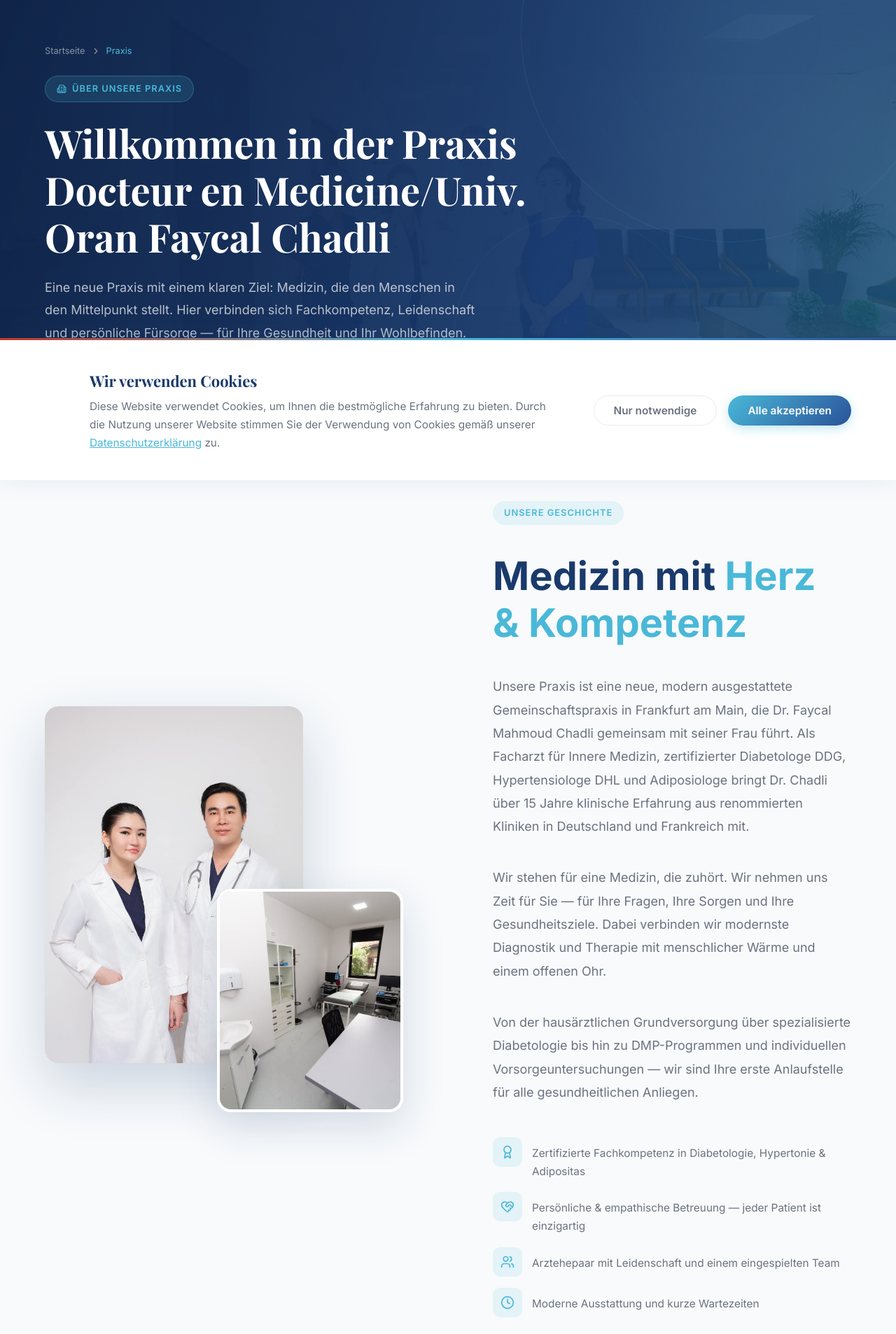
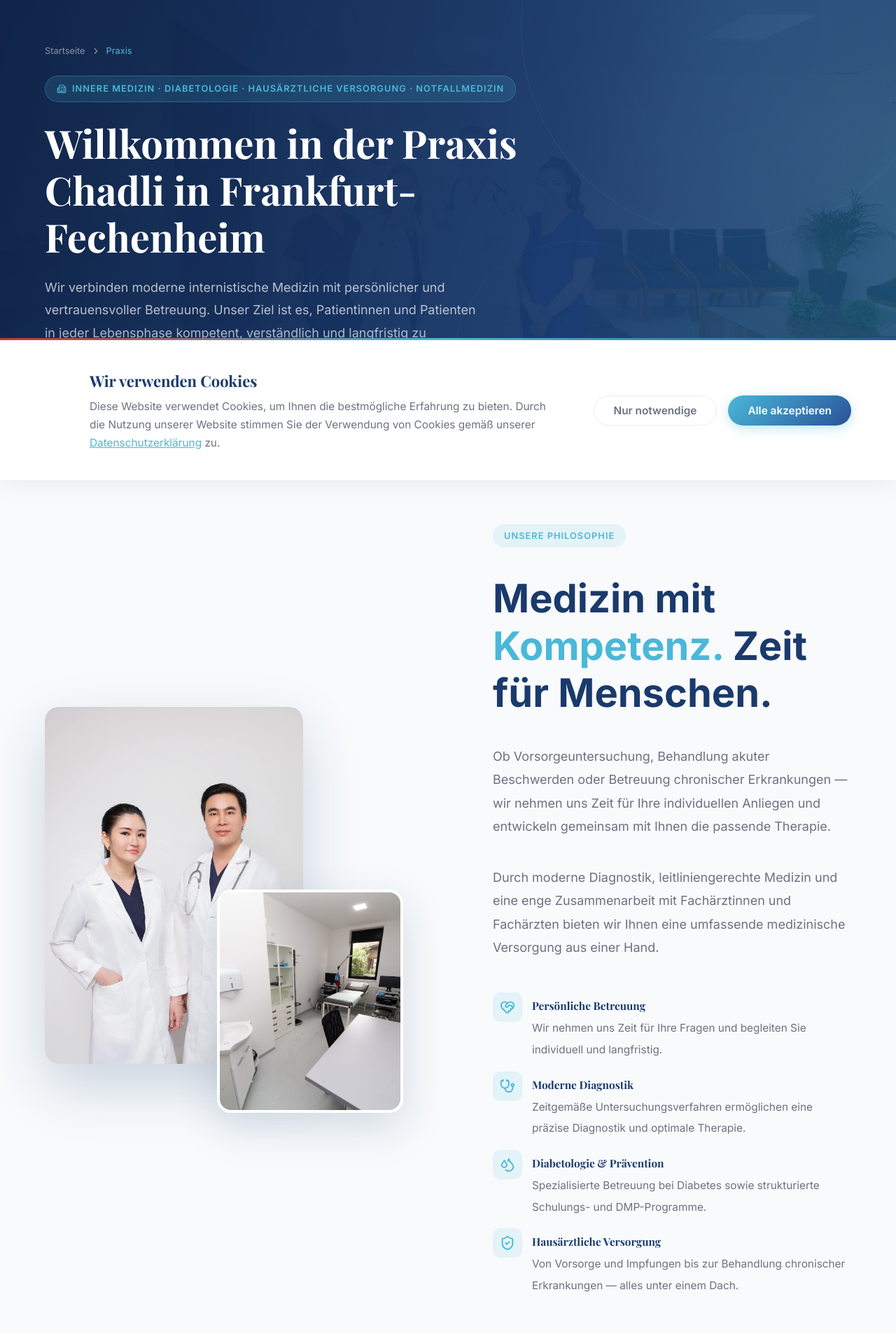
Before and after one commit to Alpy81/doctors-office-demo, a React (Vite) app: page /praxis in a window 1280 px wide. Shown: the part 114-2020 px from the top of the page at 70% size. Built offline with nearby package versions, Linux system fonts and the light colour scheme.

Commit message:
update commit

```diff
--- a/src/pages/Praxis/Praxis.tsx
+++ b/src/pages/Praxis/Praxis.tsx
@@ -1,9 +1,9 @@
 import { NavLink } from "react-router-dom";
 import {
-  Users,
-  Award,
-  Clock,
   HeartHandshake,
+  Stethoscope,
+  Droplets,
+  ShieldCheck,
   ChevronRight,
   Building2,
 } from "lucide-react";
@@ -32,6 +32,29 @@ const raeume = [
   },
 ];
 
+const philosophie = [
+  {
+    icon: <HeartHandshake size={22} />,
+    title: "Persönliche Betreuung",
+    text: "Wir nehmen uns Zeit für Ihre Fragen und begleiten Sie individuell und langfristig.",
+  },
+  {
+    icon: <Stethoscope size={22} />,
+    title: "Moderne Diagnostik",
+    text: "Zeitgemäße Untersuchungsverfahren ermöglichen eine präzise Diagnostik und optimale Therapie.",
+  },
+  {
+    icon: <Droplets size={22} />,
+    title: "Diabetologie & Prävention",
+    text: "Spezialisierte Betreuung bei Diabetes sowie strukturierte Schulungs- und DMP-Programme.",
+  },
+  {
+    icon: <ShieldCheck size={22} />,
+    title: "Hausärztliche Versorgung",
+    text: "Von Vorsorge und Impfungen bis zur Behandlung chronischer Erkrankungen — alles unter einem Dach.",
+  },
+];
+
 export default function Praxis() {
   return (
     <>
@@ -53,25 +76,25 @@ export default function Praxis() {
           </div>
           <div className="praxis-hero__tag">
             <Building2 size={14} />
-            Über unsere Praxis
+            Innere Medizin · Diabetologie · Hausärztliche Versorgung · Notfallmedizin
           </div>
           <h1 className="praxis-hero__title">
-            Willkommen in der Praxis Docteur en Medicine/Univ. Oran Faycal
-            Chadli
+            Willkommen in der Praxis Chadli in Frankfurt-Fechenheim
           </h1>
           <p className="praxis-hero__subtitle">
-            Eine neue Praxis mit einem klaren Ziel: Medizin, die den Menschen in
-            den Mittelpunkt stellt. Hier verbinden sich Fachkompetenz,
-            Leidenschaft und persönliche Fürsorge — für Ihre Gesundheit und Ihr
-            Wohlbefinden.
+            Wir verbinden moderne internistische Medizin mit persönlicher und
+            vertrauensvoller Betreuung. Unser Ziel ist es, Patientinnen und
+            Patienten in jeder Lebensphase kompetent, verständlich und
+            langfristig zu begleiten.
           </p>
         </div>
       </section>
 
-      {/* Über uns */}
+      {/* Unsere Philosophie */}
       <section className="praxis-about">
         <div className="container">
           <div className="praxis-about__inner">
+
             {/* Bilder */}
             <div className="praxis-about__images">
               <div className="praxis-about__img-main">
@@ -84,29 +107,21 @@ export default function Praxis() {
 
             {/* Text */}
             <div className="praxis-about__content">
-              <span className="praxis-about__tag">Unsere Geschichte</span>
+              <span className="praxis-about__tag">Unsere Philosophie</span>
               <h2 className="praxis-about__title">
-                Medizin mit <span>Herz & Kompetenz</span>
+                Medizin mit <span>Kompetenz.</span> Zeit für Menschen.
               </h2>
               <p className="praxis-about__text">
-                Unsere Praxis ist eine neue, modern ausgestattete
-                Gemeinschaftspraxis in Frankfurt am Main, die Dr. Faycal Mahmoud
-                Chadli gemeinsam mit seiner Frau führt. Als Facharzt für Innere
-                Medizin, zertifizierter Diabetologe DDG, Hypertensiologe DHL und
-                Adiposiologe bringt Dr. Chadli über 15 Jahre klinische Erfahrung
-                aus renommierten Kliniken in Deutschland und Frankreich mit.
+                Ob Vorsorgeuntersuchung, Behandlung akuter Beschwerden oder
+                Betreuung chronischer Erkrankungen — wir nehmen uns Zeit für
+                Ihre individuellen Anliegen und entwickeln gemeinsam mit Ihnen
+                die passende Therapie.
               </p>
               <p className="praxis-about__text">
-                Wir stehen für eine Medizin, die zuhört. Wir nehmen uns Zeit für
-                Sie — für Ihre Fragen, Ihre Sorgen und Ihre Gesundheitsziele.
-                Dabei verbinden wir modernste Diagnostik und Therapie mit
-                menschlicher Wärme und einem offenen Ohr.
-              </p>
-              <p className="praxis-about__text">
-                Von der hausärztlichen Grundversorgung über spezialisierte
-                Diabetologie bis hin zu DMP-Programmen und individuellen
-                Vorsorgeuntersuchungen — wir sind Ihre erste Anlaufstelle für
-                alle gesundheitlichen Anliegen.
+                Durch moderne Diagnostik, leitliniengerechte Medizin und eine
+                enge Zusammenarbeit mit Fachärztinnen und Fachärzten bieten
+                wir Ihnen eine umfassende medizinische Versorgung aus einer
+                Hand.
               </p>
 
               {/* Feature Icons */}
@@ -117,24 +132,7 @@ export default function Praxis() {
                   gap: "1rem",
                   marginTop: "0.5rem",
                 }}>
-                {[
-                  {
-                    icon: <Award size={20} />,
-                    text: "Zertifizierte Fachkompetenz in Diabetologie, Hypertonie & Adipositas",
-                  },
-                  {
-                    icon: <HeartHandshake size={20} />,
-                    text: "Persönliche & empathische Betreuung — jeder Patient ist einzigartig",
-                  },
-                  {
-                    icon: <Users size={20} />,
-                    text: "Arztehepaar mit Leidenschaft und einem eingespielten Team",
-                  },
-                  {
-                    icon: <Clock size={20} />,
-                    text: "Moderne Ausstattung und kurze Wartezeiten",
-                  },
-                ].map((f, i) => (
+                {philosophie.map((f, i) => (
                   <div
                     key={i}
                     style={{
@@ -156,15 +154,26 @@ export default function Praxis() {
                       }}>
                       {f.icon}
                     </div>
+                    <div style={{ paddingTop: "6px" }}>
+                      <h3
+                        style={{
+                          fontFamily: "var(--font-heading)",
+                          fontSize: "var(--fs-sm)",
+                          fontWeight: 700,
+                          color: "var(--color-primary)",
+                          marginBottom: "3px",
+                        }}>
+                        {f.title}
+                      </h3>
                       <span
                         style={{
                           fontSize: "var(--fs-sm)",
                           color: "var(--color-text-light)",
                           lineHeight: 1.7,
-                        paddingTop: "10px",
                         }}>
                         {f.text}
                       </span>
+                    </div>
                   </div>
                 ))}
               </div>
@@ -191,7 +200,7 @@ export default function Praxis() {
               marginBottom: "var(--space-sm)",
               lineHeight: 1.4,
             }}>
-            Lernen Sie Docteur en Medicine/Univ. Oran Faycal Chadli näher kennen
+            Lernen Sie unser Team näher kennen
           </p>
           <p
             style={{
@@ -203,8 +212,8 @@ export default function Praxis() {
               marginInline: "auto",
             }}>
             Über 15 Jahre klinische Erfahrung, mehrfache Fachzertifizierungen
-            und eine Leidenschaft für seine Patienten — erfahren Sie mehr über
-            seinen Werdegang.
+            und ein engagiertes Praxisteam — erfahren Sie mehr über die
+            Menschen hinter der Praxis Chadli.
           </p>
           <NavLink
             to="/vita"
@@ -221,7 +230,7 @@ export default function Praxis() {
               textDecoration: "none",
               boxShadow: "0 6px 20px rgba(192, 57, 43, 0.40)",
             }}>
-            Vita des Arztes entdecken →
+            Unser Team entdecken →
           </NavLink>
         </div>
       </section>
```
Lines whose indentation alone changed are shown as unchanged.
